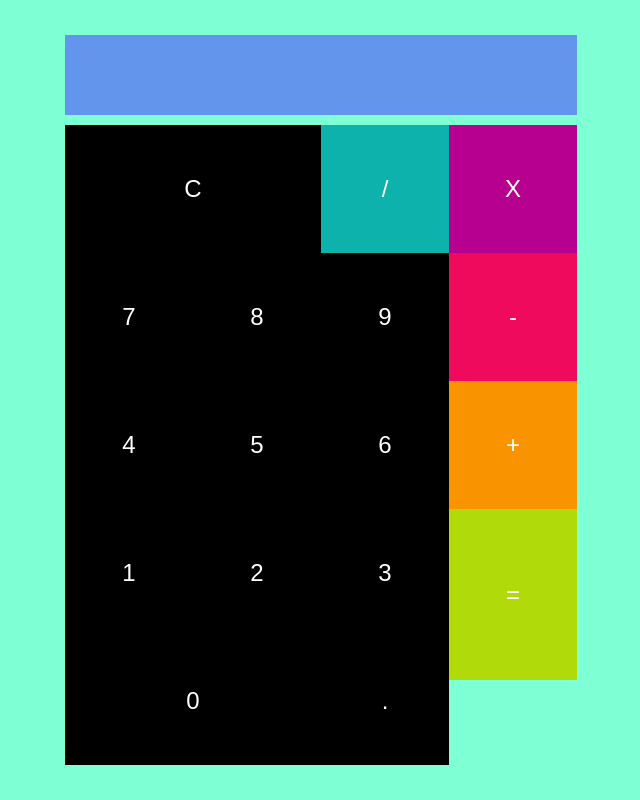
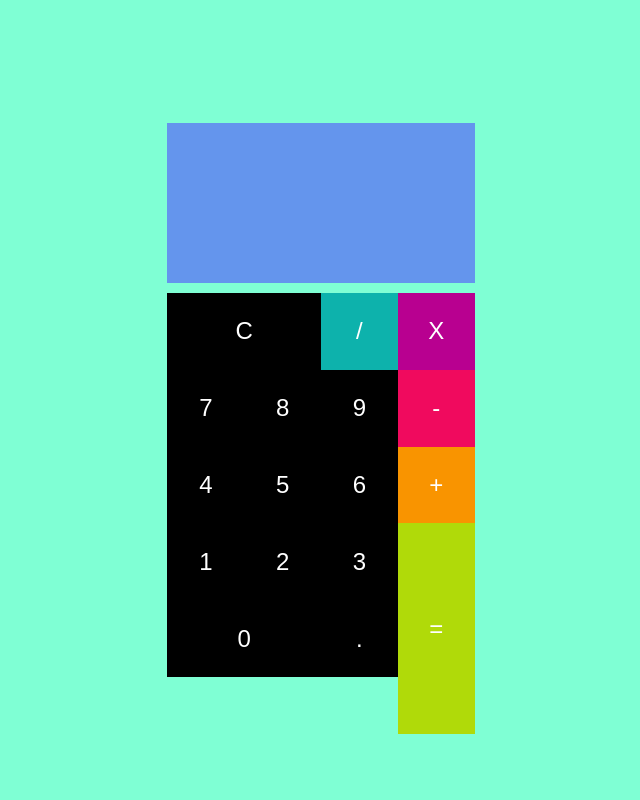
Before and after one commit to Joaomachado19/Calculadora, a plain HTML site: page index.html in a window 1280 px wide. Shown: the whole page, without its empty margins (319-959 px from the left). Drawn offline with Linux system fonts and the light colour scheme.

Commit message:
Atualização 5

```diff
--- a/css/style.css
+++ b/css/style.css
@@ -1,3 +1,4 @@
+@import url("https://fonts.googleapis.com/css2?family=Prompt&display=swap");
 * {
   padding: 0;
   margin: 0;
@@ -40,7 +41,7 @@ body {
     grid-column: 1/-1;
     background-color: #6495ed;
     margin-bottom: 10px;
-    height: 13vh;
+    height: 20vh;
     width: 40vw;
     display: flex;
     flex-direction: column;
@@ -75,7 +76,7 @@ body {
   }
   #igual {
     background-color: #b0da09;
-    height: 18.1vh;
+    height: 28.1vh;
   }
 }
 @media screen and (min-width: 900px) and (max-width: 1920px) {
@@ -85,8 +86,8 @@ body {
     align-content: center;
     min-height: 100vh;
     width: 100vw;
-    grid-template-columns: repeat(4, 10vw);
-    grid-template-rows: minmax(50px, auto) repeat(5, 10vw);
+    grid-template-columns: repeat(4, 6vw);
+    grid-template-rows: minmax(10vw, auto) repeat(5, 6vw);
   }
 
   .conteiner button {
@@ -113,8 +114,8 @@ body {
     grid-column: 1/-1;
     background-color: #6495ed;
     margin-bottom: 10px;
-    height: 10vh;
-    width: 40vw;
+    height: 20vh;
+    width: 24vw;
     display: flex;
     flex-direction: column;
     justify-content: space-around;
@@ -147,7 +148,7 @@ body {
   }
   #igual {
     background-color: #b0da09;
-    height: 21.4vh;
+    height: 26.3vh;
   }
 }
 @media screen and (min-width: 2000px) and (max-width: 2560px) {
--- a/index.html
+++ b/index.html
@@ -6,9 +6,7 @@
     <meta name="viewport" content="width=device-width, initial-scale=1.0" />
     <title>Document</title>
     <link rel="stylesheet" href="css/style.css" />
-    <style>
-      @import url("https://fonts.googleapis.com/css2?family=Prompt&display=swap");
-    </style>
+
   </head>
   <body>
     <div class="conteiner">
@@ -32,7 +30,7 @@
       <button class="numero">3</button>
       <button id="igual">=</button>
       <button class="numero" id="zero">0</button>
-      <button id="virgula">.</button>
+      <button class="numero">.</button>
     </div>
   </body>
   <script src="js/script.js"></script>
--- a/js/script.js
+++ b/js/script.js
@@ -13,12 +13,9 @@ class Calculator {
 
   formatDisplayNumber(number) {
     const stringNumber = number.toString();
-
     const integerDigits = parseFloat(stringNumber.split(".")[0]);
     const decimalDigits = stringNumber.split(".")[1];
-
     let integerDisplay;
-
     if (isNaN(integerDigits)) {
       integerDisplay = "";
     } else {
```
